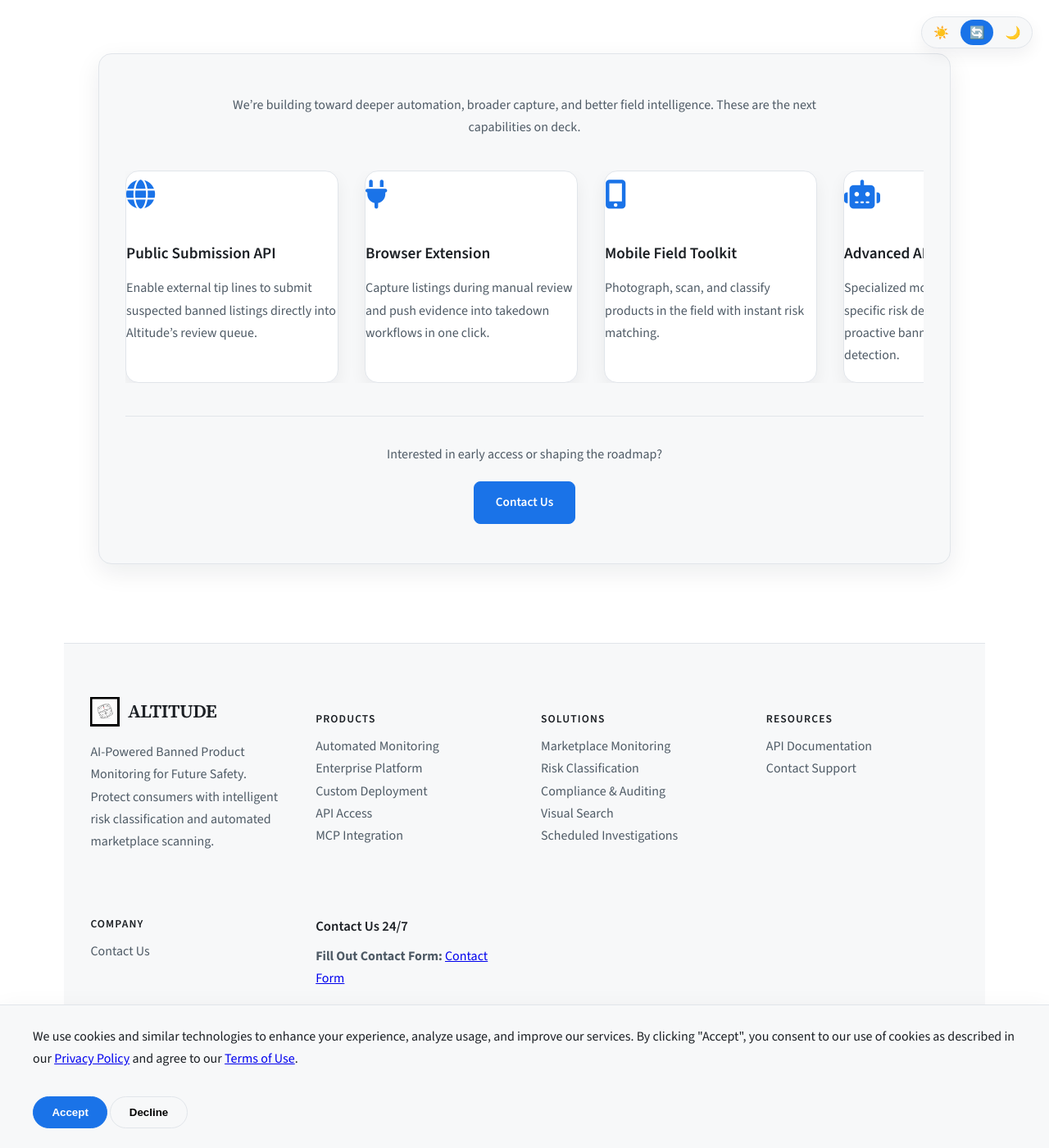
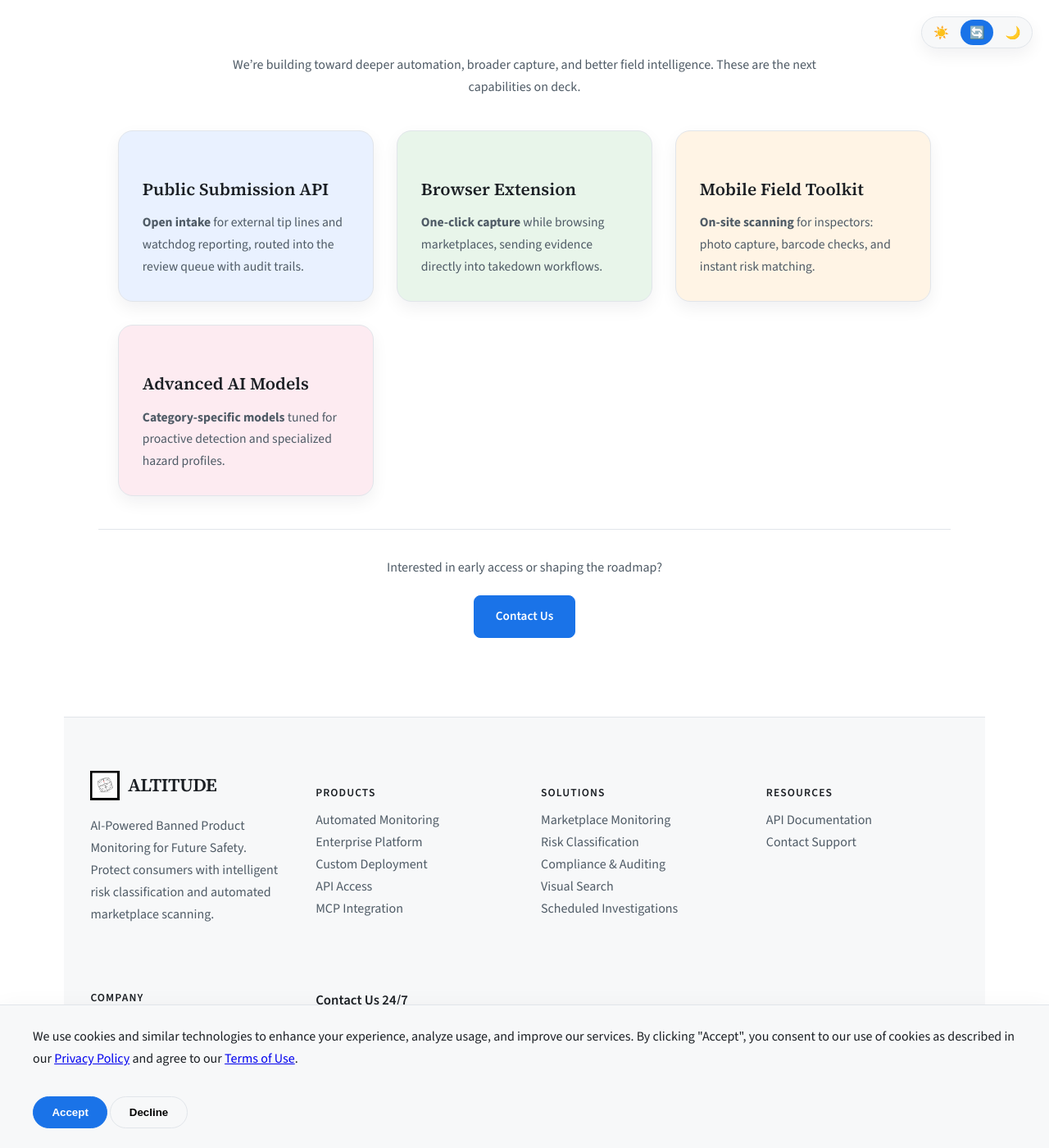
Before and after one commit to bizoton19/altitude, a Jekyll site: the page built from docs/index.md, in a window 1280 px wide and 1400 px high, scrolled down 4875 px. Shown: the whole window at 82% size. Built offline with Jekyll 4.4.1, drawn with Linux system fonts in a browser that asks for light colours; some of the changed text lies outside the part shown.

Commit message:
Refine workflow hover details and redesign roadmap cards

```diff
--- a/docs/_layouts/default.html
+++ b/docs/_layouts/default.html
@@ -723,39 +723,85 @@ pre {
   text-transform: uppercase;
 }
 
-.dag-expand {
-  font-size: 11px;
-  fill: var(--accent-strong);
-  text-decoration: underline;
-  cursor: pointer;
-}
-
-.roadmap-scroll {
+
+.dag-tooltip {
+  position: absolute;
+  pointer-events: none;
+  opacity: 0;
+  transition: opacity 0.2s ease;
+}
+
+.dag-tooltip.show {
+  opacity: 1;
+}
+
+.dag-tooltip-card {
+  background: #fff;
+  border: 1px solid var(--border-strong);
+  border-radius: 12px;
+  box-shadow: var(--shadow);
+  padding: 0.85rem 1rem;
+  width: 240px;
+}
+
+.dag-tooltip-title {
+  font-weight: 600;
+  font-size: 0.95rem;
+  margin-bottom: 0.35rem;
+}
+
+.dag-tooltip-text {
+  font-size: 0.85rem;
+  color: var(--muted);
+}
+
+.roadmap-section {
+  margin: 4rem auto;
+}
+
+.roadmap-grid {
   display: grid;
-  grid-auto-flow: column;
-  grid-auto-columns: minmax(240px, 320px);
-  gap: 1.5rem;
-  overflow-x: auto;
-  padding: 0.5rem 0 1.5rem;
-  scroll-snap-type: x mandatory;
-}
-
-.roadmap-scroll > .premium-feature-card {
-  scroll-snap-align: start;
-}
-
-.roadmap-scroll::-webkit-scrollbar {
-  height: 8px;
-}
-
-.roadmap-scroll::-webkit-scrollbar-thumb {
-  background: var(--border-strong);
-  border-radius: 999px;
-}
-
-.roadmap-scroll::-webkit-scrollbar-track {
-  background: var(--bg-3);
-  border-radius: 999px;
+  grid-template-columns: repeat(auto-fit, minmax(280px, 1fr));
+  gap: 1.75rem;
+  padding: 0 1.5rem;
+}
+
+.roadmap-card {
+  padding: 1.8rem;
+  border-radius: 18px;
+  border: 1px solid var(--border);
+  box-shadow: var(--shadow-soft);
+}
+
+.roadmap-card h3 {
+  font-family: "Source Serif 4", "Times New Roman", serif;
+  font-size: 1.3rem;
+  margin-bottom: 0.65rem;
+}
+
+.roadmap-card p {
+  margin: 0;
+  font-size: 0.98rem;
+}
+
+.roadmap-card strong {
+  font-weight: 700;
+}
+
+.roadmap-card.blue {
+  background: #e9f1ff;
+}
+
+.roadmap-card.green {
+  background: #e8f5ea;
+}
+
+.roadmap-card.amber {
+  background: #fff4e5;
+}
+
+.roadmap-card.pink {
+  background: #fdebf1;
 }
 
 @keyframes dash {
--- a/docs/index.md
+++ b/docs/index.md
@@ -148,6 +148,14 @@ description: Automated banned product monitoring for regulatory agencies, manufa
       takedown: { x: 860, y: 140 }
     };
 
+    const tooltip = d3.select(container)
+      .append('div')
+      .attr('class', 'dag-tooltip');
+
+    tooltip.append('div')
+      .attr('class', 'dag-tooltip-card')
+      .html('<div class="dag-tooltip-title"></div><div class="dag-tooltip-text"></div>');
+
     const linkGroup = svg.append('g');
     linkGroup.selectAll('path')
       .data(data.links)
@@ -168,40 +176,24 @@ description: Automated banned product monitoring for regulatory agencies, manufa
       .enter()
       .append('g')
       .attr('transform', d => `translate(${positions[d.id].x - 90}, ${positions[d.id].y - 36})`)
-      .style('cursor', 'pointer')
-      .on('click', function(event, d) {
-        const expanded = d3.select(this).classed('expanded');
-        d3.selectAll('.dag-detail').remove();
-        d3.selectAll('.dag-node').classed('highlight', false);
-        if (!expanded) {
-          d3.select(this).classed('expanded', true);
-          d3.select(this).select('rect').classed('highlight', true);
-          const detail = svg.append('g')
-            .attr('class', 'dag-detail')
-            .attr('transform', `translate(${positions[d.id].x - 120}, ${positions[d.id].y + 50})`);
-          detail.append('rect')
-            .attr('width', 240)
-            .attr('height', 64)
-            .attr('rx', 12)
-            .attr('fill', '#ffffff')
-            .attr('stroke', '#c8cdd4');
-          detail.append('text')
-            .attr('x', 12)
-            .attr('y', 24)
-            .attr('class', 'dag-label')
-            .text(d.label);
-          detail.append('text')
-            .attr('x', 12)
-            .attr('y', 44)
-            .attr('class', 'dag-subtitle')
-            .text(d.details);
-        } else {
-          d3.select(this).classed('expanded', false);
-        }
+      .on('mouseenter', function(event, d) {
+        d3.select(this).select('rect').classed('highlight', true);
+        tooltip.classed('show', true);
+        tooltip.select('.dag-tooltip-title').text(d.label);
+        tooltip.select('.dag-tooltip-text').text(d.details);
+      })
+      .on('mousemove', function(event) {
+        const bounds = container.getBoundingClientRect();
+        tooltip.style('left', `${event.clientX - bounds.left + 16}px`);
+        tooltip.style('top', `${event.clientY - bounds.top + 16}px`);
+      })
+      .on('mouseleave', function() {
+        d3.select(this).select('rect').classed('highlight', false);
+        tooltip.classed('show', false);
       });
 
     node.append('rect')
-      .attr('class', d => `dag-node ${d.type === 'loop' ? 'highlight' : ''} state-${d.state}`)
+      .attr('class', d => `dag-node state-${d.state}`)
       .attr('width', 180)
       .attr('height', 72)
       .attr('rx', 12);
@@ -218,17 +210,11 @@ description: Automated banned product monitoring for regulatory agencies, manufa
       .attr('y', 48)
       .text(d => d.subtitle);
 
-    node.append('text')
-      .attr('class', 'dag-expand')
-      .attr('x', 16)
-      .attr('y', 64)
-      .text('Click to expand');
-
     node.filter(d => d.type === 'loop' || d.type === 'branch')
       .append('rect')
       .attr('class', 'dag-pill')
       .attr('x', 16)
-      .attr('y', 68)
+      .attr('y', 52)
       .attr('width', 120)
       .attr('height', 16)
       .attr('rx', 999);
@@ -365,34 +352,30 @@ Banned products with no injuries and fewer than 1,000 units affected. Minor defe
 
 <h2>Roadmap Priorities</h2>
 
-<div class="premium-features-section">
+<div class="roadmap-section">
   <p class="section-lede">
     We’re building toward deeper automation, broader capture, and better field intelligence. These are the next capabilities on deck.
   </p>
 
-  <div class="premium-features-grid roadmap-scroll">
-    <div class="premium-feature-card">
-      <div class="premium-feature-icon"><i class="fas fa-globe"></i></div>
+  <div class="roadmap-grid">
+    <div class="roadmap-card blue">
       <h3>Public Submission API</h3>
-      <p>Enable external tip lines to submit suspected banned listings directly into Altitude’s review queue.</p>
+      <p><strong>Open intake</strong> for external tip lines and watchdog reporting, routed into the review queue with audit trails.</p>
     </div>
 
-    <div class="premium-feature-card">
-      <div class="premium-feature-icon"><i class="fas fa-plug"></i></div>
+    <div class="roadmap-card green">
       <h3>Browser Extension</h3>
-      <p>Capture listings during manual review and push evidence into takedown workflows in one click.</p>
+      <p><strong>One‑click capture</strong> while browsing marketplaces, sending evidence directly into takedown workflows.</p>
     </div>
 
-    <div class="premium-feature-card">
-      <div class="premium-feature-icon"><i class="fas fa-mobile-screen-button"></i></div>
+    <div class="roadmap-card amber">
       <h3>Mobile Field Toolkit</h3>
-      <p>Photograph, scan, and classify products in the field with instant risk matching.</p>
+      <p><strong>On‑site scanning</strong> for inspectors: photo capture, barcode checks, and instant risk matching.</p>
     </div>
 
-    <div class="premium-feature-card">
-      <div class="premium-feature-icon"><i class="fas fa-robot"></i></div>
+    <div class="roadmap-card pink">
       <h3>Advanced AI Models</h3>
-      <p>Specialized models for category-specific risk detection and proactive banned product detection.</p>
+      <p><strong>Category‑specific models</strong> tuned for proactive detection and specialized hazard profiles.</p>
     </div>
   </div>
 
```
Also changed, not shown: other parts of docs/index.md (+2 -1 lines).
